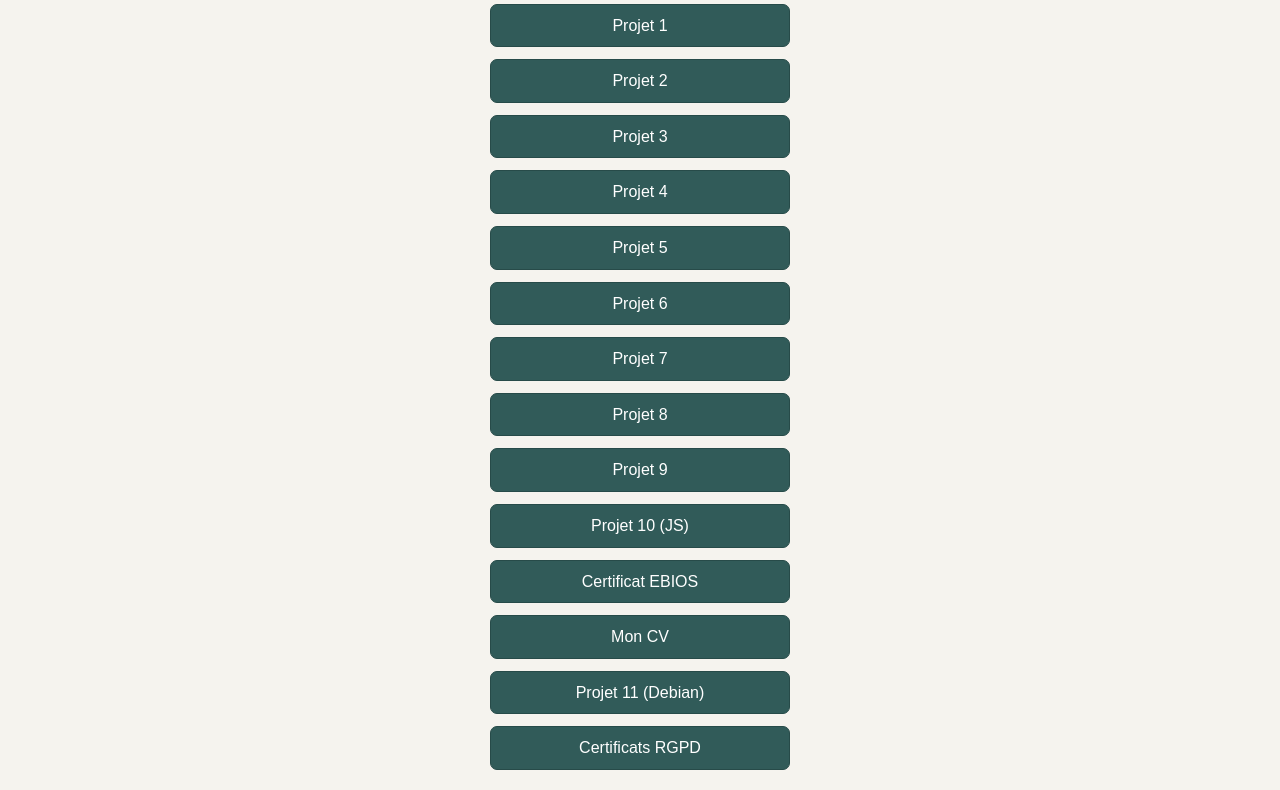
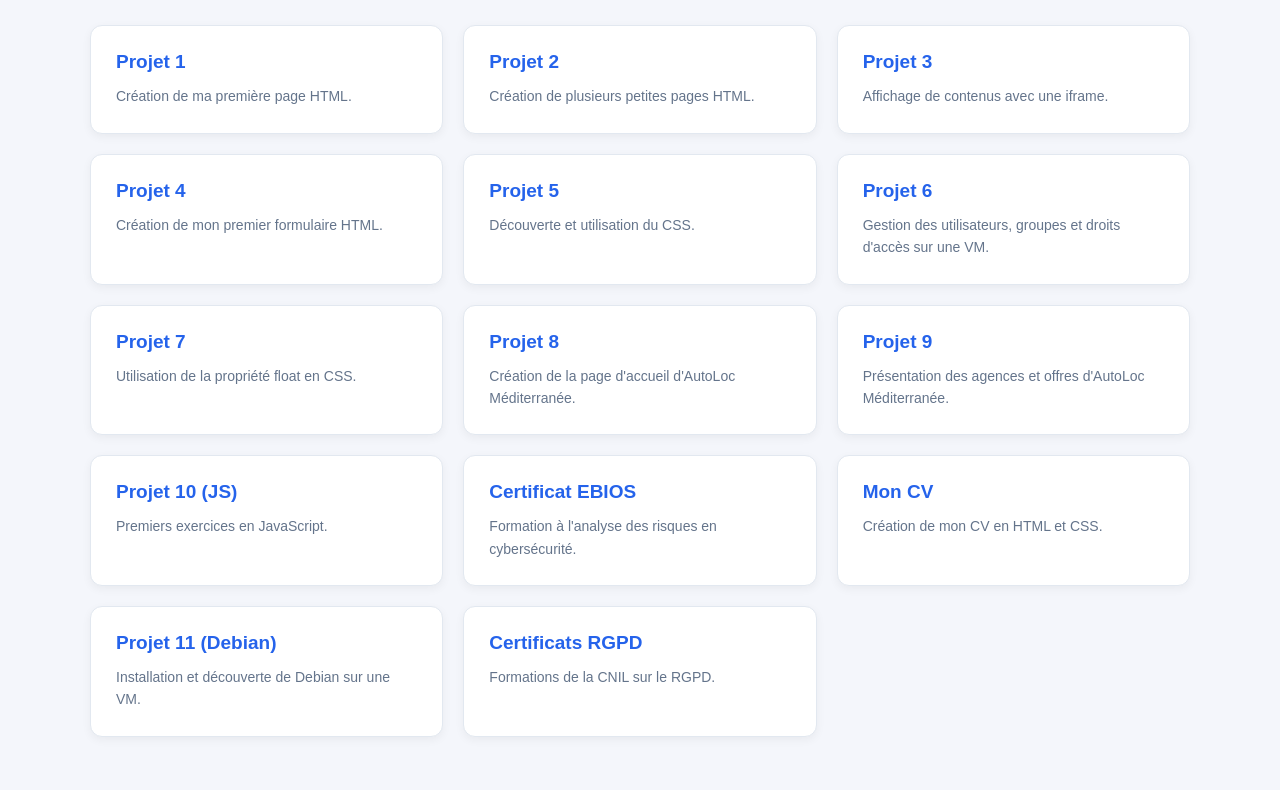
Before and after one commit to akashnarada2005/btssio2, a plain HTML site: page index.html in a window 1280 px wide. Shown: the part 161-951 px from the top of the page. After the commit the page ends 928 px from the top, so only its background shows below. Drawn offline with Linux system fonts and the light colour scheme.

Commit message:
Add files via upload

```diff
--- a/CV Akash/cv.css
+++ b/CV Akash/cv.css
@@ -5,7 +5,8 @@
 }
 
 .mainSec {
-    width: 800px;
+    width: 210mm;
+    height: 297mm;
     background-color: rgb(255, 251, 247);
     margin: 30px auto;
     border-radius: 5px;
--- a/index.html
+++ b/index.html
@@ -1,3 +1,4 @@
+
 <!DOCTYPE html>
 <html lang="fr">
 <head>
@@ -8,26 +9,85 @@
 </head>
 <body>
 
-	<h1> AKASH </h1>
+    <h1>Akash Narada</h1>
 
     <h2>Liste de mes projets</h2>
 
+
 <div class="mesProjets">
-		<div><a href="projet1/SIO.html">Projet 1</a></div>
-		<div><a href="projet2/tp2.html">Projet 2</a></div>
-		<div><a href="projet3/tp3.html">Projet 3</a></div>
-		<div><a href="projet4/tp4.html">Projet 4</a></div>
-		<div><a href="projet5/tp5.html">Projet 5</a></div>
-		<div><a href="projet6/index.html">Projet 6</a></div>
-		<div><a href="projet7/projet7.html">Projet 7</a></div>
-		<div><a href="projet8/index.html">Projet 8</a></div>
-		<div><a href="projet9/index.html">Projet 9</a></div>
-		<div><a href="projet1-js/ex1-js.html">Projet 10 (JS)</a></div>
-		<div><a href="./Certificat/index.html">Certificat EBIOS</a></div>
-		<div><a href="./CV Akash/cv.html">Mon CV</a></div>
-		<div><a href="./projet2vm/index.html">Projet 11 (Debian)</a></div>
-		<div><a href="./certificats_rgpd/index.html">Certificats RGPD</a></div>
+
+    <a href="projet1/SIO.html" class="projet">
+        <h3>Projet 1</h3>
+        <p>Création de ma première page HTML.</p>
+    </a>
+
+    <a href="projet2/tp2.html" class="projet">
+        <h3>Projet 2</h3>
+        <p>Création de plusieurs petites pages HTML.</p>
+    </a>
+
+    <a href="projet3/tp3.html" class="projet">
+        <h3>Projet 3</h3>
+        <p>Affichage de contenus avec une iframe.</p>
+    </a>
+
+    <a href="projet4/tp4.html" class="projet">
+        <h3>Projet 4</h3>
+        <p>Création de mon premier formulaire HTML.</p>
+    </a>
+
+    <a href="projet5/tp5.html" class="projet">
+        <h3>Projet 5</h3>
+        <p>Découverte et utilisation du CSS.</p>
+    </a>
+
+    <a href="projet6/index.html" class="projet">
+        <h3>Projet 6</h3>
+        <p>Gestion des utilisateurs, groupes et droits d'accès sur une VM.</p>
+    </a>
+
+    <a href="projet7/projet7.html" class="projet">
+        <h3>Projet 7</h3>
+        <p>Utilisation de la propriété float en CSS.</p>
+    </a>
+
+    <a href="projet8/index.html" class="projet">
+        <h3>Projet 8</h3>
+        <p>Création de la page d'accueil d'AutoLoc Méditerranée.</p>
+    </a>
+
+    <a href="projet9/index.html" class="projet">
+        <h3>Projet 9</h3>
+        <p>Présentation des agences et offres d'AutoLoc Méditerranée.</p>
+    </a>
+
+    <a href="projet1-js/ex1-js.html" class="projet">
+        <h3>Projet 10 (JS)</h3>
+        <p>Premiers exercices en JavaScript.</p>
+    </a>
+
+    <a href="./Certificat/index.html" class="projet">
+        <h3>Certificat EBIOS</h3>
+        <p>Formation à l'analyse des risques en cybersécurité.</p>
+    </a>
+
+    <a href="./CV Akash/cv.html" class="projet">
+        <h3>Mon CV</h3>
+        <p>Création de mon CV en HTML et CSS.</p>
+    </a>
+
+    <a href="./projet2vm/index.html" class="projet">
+        <h3>Projet 11 (Debian)</h3>
+        <p>Installation et découverte de Debian sur une VM.</p>
+    </a>
+
+    <a href="./certificats_rgpd/index.html" class="projet">
+        <h3>Certificats RGPD</h3>
+        <p>Formations de la CNIL sur le RGPD.</p>
+    </a>
+
 </div>
+
 
 </body>
 </html>
--- a/style.css
+++ b/style.css
@@ -1,47 +1,91 @@
-
 * {
-    margin: 0;
-    line-height: 1.6;
-    font-family: Arial, Helvetica, sans-serif;
+    box-sizing: border-box;
 }
 
 body {
-    background-color: #F5F3EE;
-    color: #263B3A;
-}
-
-h1, h2 {
-    text-align: center;
+    margin: 0;
+    padding: 30px 25px;
+    font-family: Arial, sans-serif, system-ui, -apple-system, 'Open Sans';
+    background-color: #f4f6fb;
+    color: #1e293b;
 }
 
 h1 {
-    margin-top: 40px;
+    text-align: center;
+    font-size: 38px;
+    color: #2563eb;
     margin-bottom: 10px;
 }
 
 h2 {
-    margin-bottom: 25px;
+    text-align: center;
+    font-size: 24px;
+    margin-bottom: 40px;
 }
 
+
 .mesProjets {
-    max-width: 1200px;
-    margin: 0 auto;
-    margin-bottom: 60px;
+    display: grid;
+    grid-template-columns: repeat(3, 1fr);
+    gap: 20px;
+    max-width: 1100px;
+    margin: auto;
 }
 
-.mesProjets div {
-    width: 300px;
-    margin: 0 auto;
-    margin-bottom: 12px;
+
+.projet {
+    display: block;
+    padding: 25px;
+    background-color: white;
+    border: 1px solid #e2e8f0;
+    border-radius: 12px;
+    text-decoration: none;
+    color: inherit;
+    box-shadow: 0 3px 10px rgba(0, 0, 0, 0.05);
+    transition: 0.3s;
 }
 
-.mesProjets a {
-    display: block;
-    background-color: #315B59;
-    color: white;
-    text-decoration: none;
-    text-align: center;
-    padding: 8px;
-    border-radius: 7px;
-    border: solid #274B49 1px;
+.projet h3 {
+    margin: 0 0 12px;
+    font-size: 19px;
+    color: #2563eb;
 }
+
+
+.projet p {
+    margin: 0;
+    font-size: 14px;
+    color: #64748b;
+    line-height: 1.6;
+}
+
+
+.projet:hover {
+    transform: translateY(-5px);
+    border-color: #2563eb;
+    box-shadow: 0 10px 25px rgba(37, 99, 235, 0.15);
+    cursor: pointer;
+}
+
+.projet:focus-visible {
+    outline: 3px solid #2563eb;
+    outline-offset: 3px;
+}
+
+
+@media (max-width: 900px) {
+    .mesProjets {
+        grid-template-columns: repeat(2, 1fr);
+    }
+}
+
+
+@media (max-width: 600px) {
+    .mesProjets {
+        grid-template-columns: 1fr;
+    }
+
+    body {
+        padding: 25px 15px;
+    }
+}
```
Lines whose indentation alone changed are shown as unchanged.
